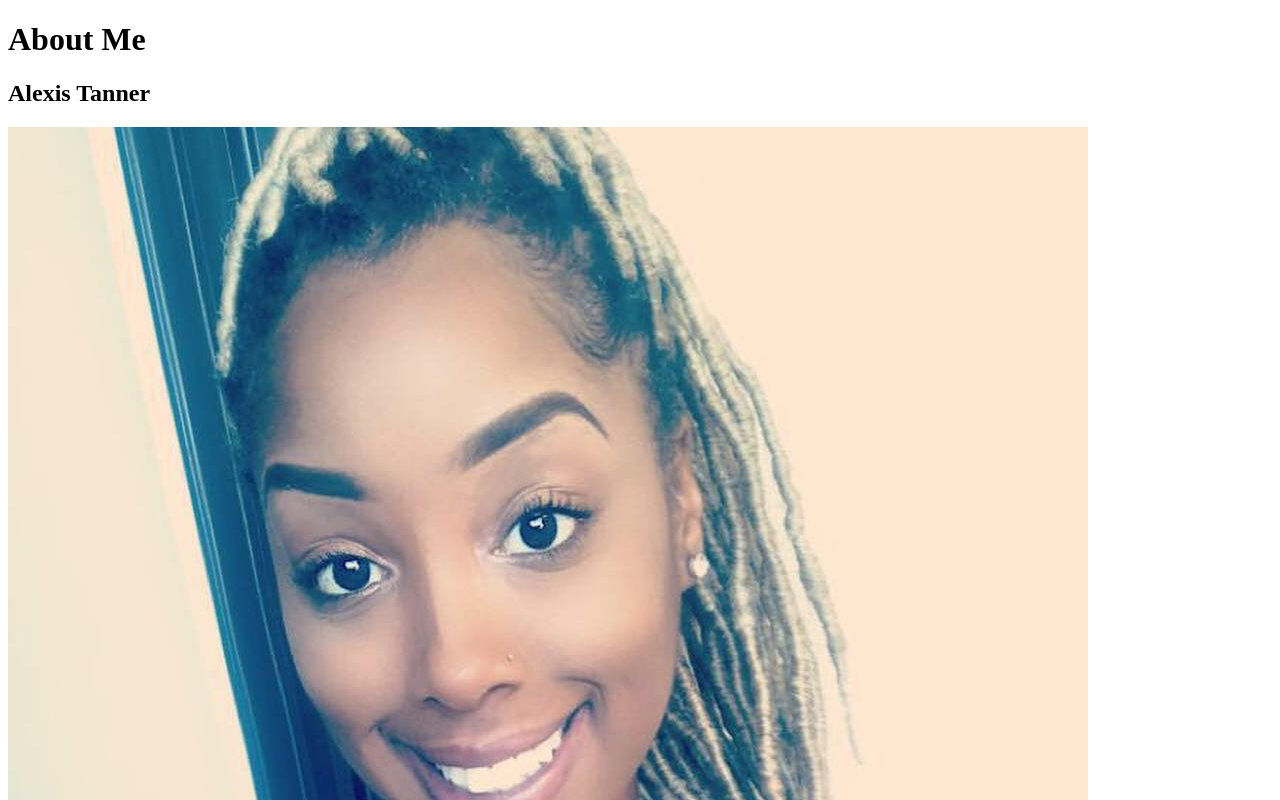
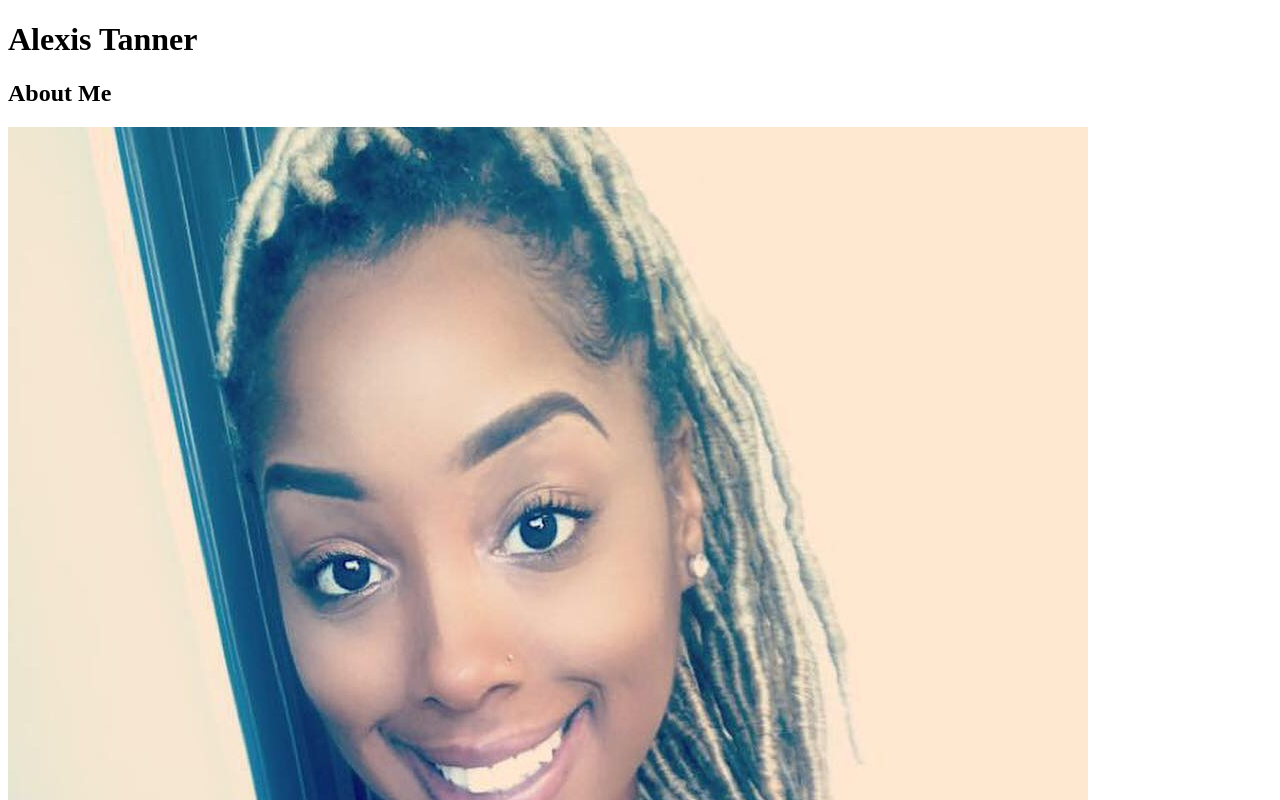
Before and after one commit to Alexistanner94/Basic-Portfolio, a plain HTML site: page assets/index.html in a window 1280 px wide. Shown: the top 800 px of the page. Drawn offline with Linux system fonts and the light colour scheme.

Commit message:
header swap

```diff
--- a/assets/index.html
+++ b/assets/index.html
@@ -7,8 +7,8 @@
     <title>Basic Portfolio</title>
     <link rel="stylesheet" href="style.css">
 </head>
-<h1>About Me</h1>
-<h2>Alexis Tanner</h2>
+<h1>Alexis Tanner</h1>
+<h2>About Me</h2>
 
 <img class="blonde-fauxlocs"  src="images/portfolio-about-me.png" alt/>
 
```
